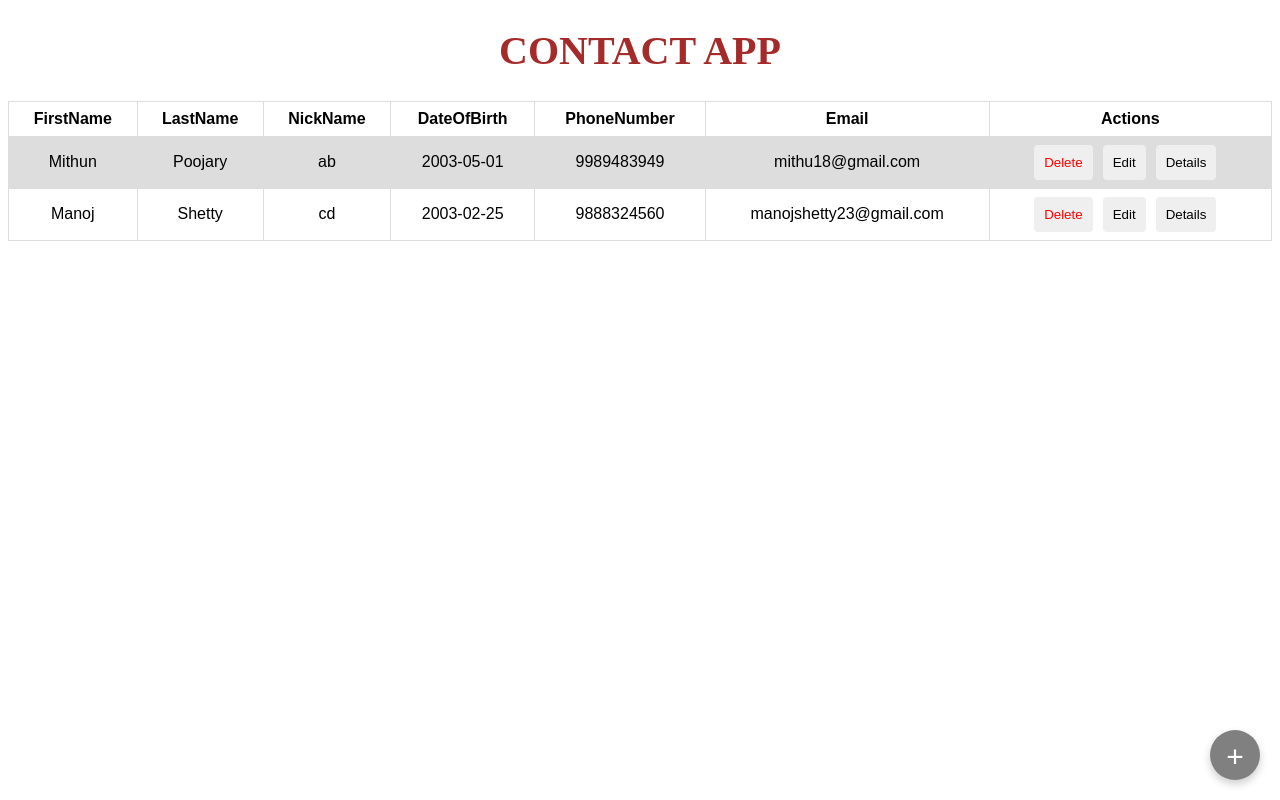
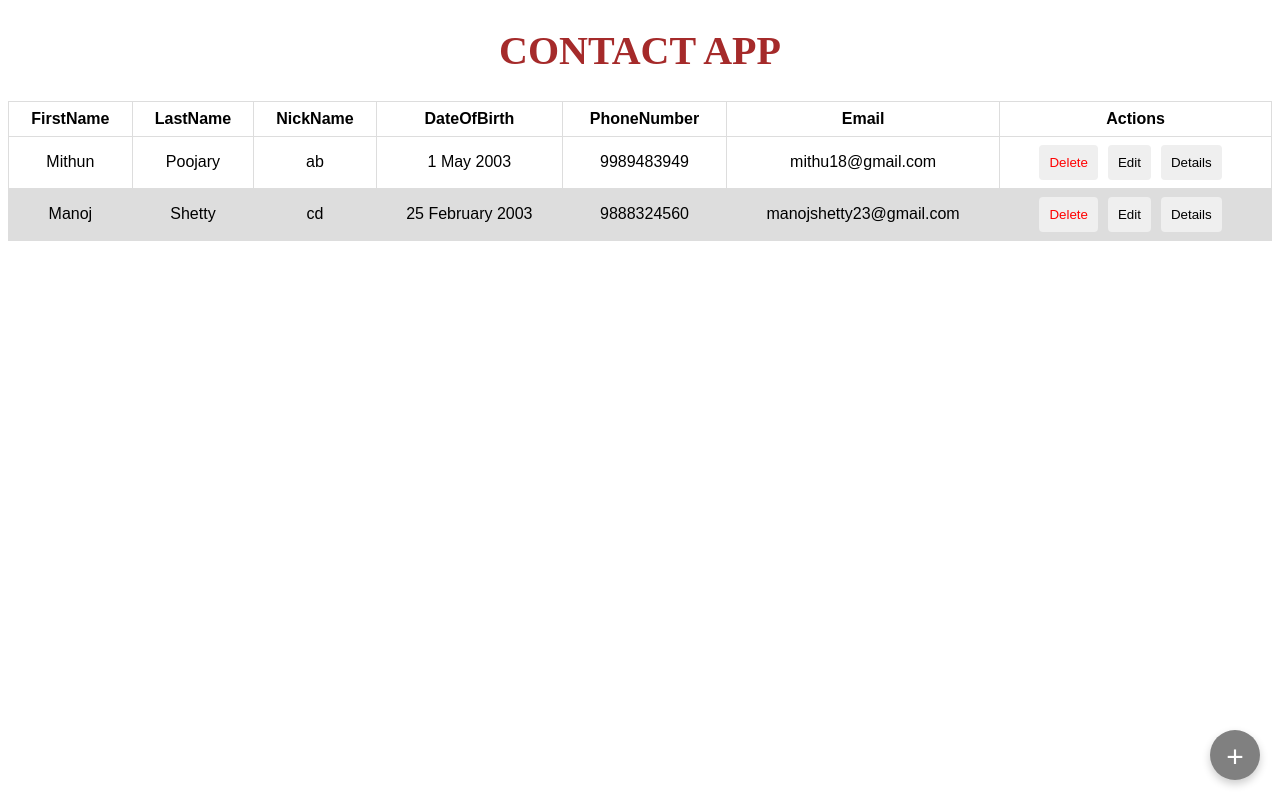
Before and after one commit to sudeep-achar/VRAIO-Contant_App, a React (Vite) app: page / in a window 1280 px wide. Built offline with nearby package versions, Linux system fonts and the light colour scheme; no server answers.

Commit message:
API connection

```diff
--- a/package.json
+++ b/package.json
@@ -10,6 +10,7 @@
     "preview": "vite preview"
   },
   "dependencies": {
+    "axios": "^1.8.4",
     "react": "^19.0.0",
     "react-dom": "^19.0.0"
   },
--- a/src/App.tsx
+++ b/src/App.tsx
@@ -1,10 +1,12 @@
-import { useState } from "react";
+import { useEffect, useState } from "react";
 import userDetails from "./assets/data";
 import "./App.css";
 import ContactForm from "./assets/form";
 import ContactTable from "./assets/table";
 import { user } from "./assets/user";
 import UserDetails from "./assets/userDetails";
+import http from "./services/http";
+import { getContacts, upsertContact } from "./services/constant";
 
 function App() {
   const [users, setUsers] = useState(userDetails);
@@ -12,10 +14,38 @@ function App() {
   const [isEdit, setIsEdit] = useState(false);
   const [currentUser, setCurrentUser] = useState<user>(emptyUser());
   const [isUserDetailsOpen, setIsUserDetailsOpen] = useState(false);
+
+  useEffect(() => {
+    http
+      .get(getContacts)
+      .then((response) => {
+        setUsers(response.data);
+      })
+      .catch((error) => {
+        console.log(error);
+      });
+  }, []);
+
   function addUser(user: user) {
     if (!isEdit) {
+      http
+        .post(upsertContact, user)
+        .then((response) => {
+          console.log(response);
+        })
+        .catch((error) => {
+          console.log(error);
+        });
       setUsers([...users, user]); //... array destructuring // ee case alli append(add maaduke) maaduke array destructing use maaddudhu
     } else {
+      http
+        .post(upsertContact, user)
+        .then((response) => {
+          console.log(response);
+        })
+        .catch((error) => {
+          console.log(error);
+        });
       const newUsers = users.map((u) => {
         //map fumction is works like a for each loop
         if (u.id === user.id) {
@@ -31,7 +61,7 @@ function App() {
   function emptyUser() {
     // this function is for initial data
     const newUser: user = {
-      id: Date.now(),
+      id: 0,
       firstName: "",
       lastName: "",
       nickname: "",
--- a/src/assets/form.tsx
+++ b/src/assets/form.tsx
@@ -1,16 +1,22 @@
-import React, { useState } from "react";
+import React, { useEffect, useState } from "react";
 import { createTableProps, user } from "./user";
-import userDetails from "./data";
 
 function ContactForm(props: createTableProps) {
   const [firstname, setFirstname] = useState(props.initialUser.firstName);
   const [lastname, setLastname] = useState(props.initialUser.lastName);
   const [nickname, setNickname] = useState(props.initialUser.nickname);
   const [dateofbirth, setDateofbirth] = useState(props.initialUser.dateOfBirth);
-  const [phonenumber, setPhonenumber] = useState<string[]>(
-    props.initialUser.phoneNumber
-  );
-  const [email, setEmail] = useState<string[]>(props.initialUser.email);
+  const [phonenumber, setPhonenumber] = useState<string[]>([
+    ...props.initialUser.phoneNumber,
+  ]);
+  const [email, setEmail] = useState<string[]>([...props.initialUser.email]);
+
+  useEffect(() => {
+    if (props.initialUser.id === 0) {
+      addPhoneNumber();
+      addEmail();
+    }
+  }, []);
 
   function handleSubmit(e: React.FormEvent) {
     e.preventDefault(); //page not refreshing
--- a/src/assets/table.tsx
+++ b/src/assets/table.tsx
@@ -1,9 +1,16 @@
-import { useState } from "react";
+import { deleteContact } from "../services/constant";
+import http from "../services/http";
 import { tableProps } from "./user";
 import { user } from "./user";
 
 function ContactTable(props: tableProps) {
   function deleteUser(id: number) {
+    http
+      .delete(deleteContact + id)
+      .then((_) => {})
+      .catch((error) => {
+        console.log(error);
+      });
     props.setUsers(props.users.filter((user) => user.id !== id));
   }
 
@@ -27,6 +34,7 @@ function ContactTable(props: tableProps) {
           <h1>CONTACT APP</h1>
         </div>
         <table>
+          <thead>
             <tr>
               <th>FirstName</th>
               <th>LastName</th>
@@ -36,14 +44,21 @@ function ContactTable(props: tableProps) {
               <th>Email</th>
               <th>Actions</th>
             </tr>
+          </thead>
+          <tbody>
             {props.users.map((user) => {
-            //JSON inda data read aaagathe
               return (
                 <tr key={user.id}>
                   <td>{user.firstName}</td>
                   <td>{user.lastName}</td>
                   <td>{user.nickname}</td>
-                <td>{user.dateOfBirth}</td>
+                  <td>
+                    {new Date(user.dateOfBirth).toLocaleDateString("en-IN", {
+                      month: "long",
+                      day: "numeric",
+                      year: "numeric",
+                    })}
+                  </td>
                   <td>{user.phoneNumber[0]}</td>
                   <td>{user.email[0]}</td>
                   <td>
@@ -53,7 +68,10 @@ function ContactTable(props: tableProps) {
                     >
                       Delete
                     </button>
-                  <button className="ButtonMain" onClick={() => editUser(user)}>
+                    <button
+                      className="ButtonMain"
+                      onClick={() => editUser(user)}
+                    >
                       Edit
                     </button>
                     <button
@@ -66,6 +84,7 @@ function ContactTable(props: tableProps) {
                 </tr>
               );
             })}
+          </tbody>
         </table>
       </div>
     </>
--- a/src/assets/user.ts
+++ b/src/assets/user.ts
@@ -1,5 +1,5 @@
 export interface user {
-  id: number;
+    id: number;
     firstName: string;
     lastName: string;
     nickname: string;
--- a/src/assets/userDetails.tsx
+++ b/src/assets/userDetails.tsx
@@ -1,8 +1,8 @@
-import { user, userDetailsProps } from "./user";
+import { userDetailsProps } from "./user";
 
 function userDetails(props: userDetailsProps) {
   return (
-    <div className="user-details">
+    <div className="user-details" key={props.user.id}>
       <h1>USER DETAILS</h1>
       <div>
         <label>First Name:</label>
@@ -18,14 +18,20 @@ function userDetails(props: userDetailsProps) {
       </div>
       <div>
         <label>Date of Birth:</label>
-        <span>{props.user.dateOfBirth}</span>
+        <span>
+          {new Date(props.user.dateOfBirth).toLocaleDateString("en-IN", {
+            month: "long",
+            day: "numeric",
+            year: "numeric",
+          })}
+        </span>
       </div>
       <div>
         <label>Phone Number:</label>
         <div className="phone-number">
           {props.user.phoneNumber.map((number, index) => (
             <>
-              <span>{number}</span>
+              <span key={index}>{number}</span>
               <br />
             </>
           ))}
@@ -34,9 +40,9 @@ function userDetails(props: userDetailsProps) {
       <div>
         <label>Email:</label>
         <div className="email">
-          {props.user.email.map((email) => (
+          {props.user.email.map((email, index) => (
             <>
-              <span>{email}</span>
+              <span key={index}>{email}</span>
               <br />
             </>
           ))}{" "}
--- /dev/null
+++ b/src/services/constant.ts
@@ -0,0 +1,4 @@
+export const getContacts = "contact/"
+// export const getContact = "contact/"
+export const upsertContact = "contact/"
+export const deleteContact = "contact/"
--- /dev/null
+++ b/src/services/http/index.ts
@@ -0,0 +1,5 @@
+import axios from "axios";
+
+const http = axios.create({ baseURL:"http://localhost:3000/api/"});
+
+export default http;
```
Also changed, not shown: 1 other file (tests, documents, lock files or other folders). Lines whose indentation alone changed are shown as unchanged.
